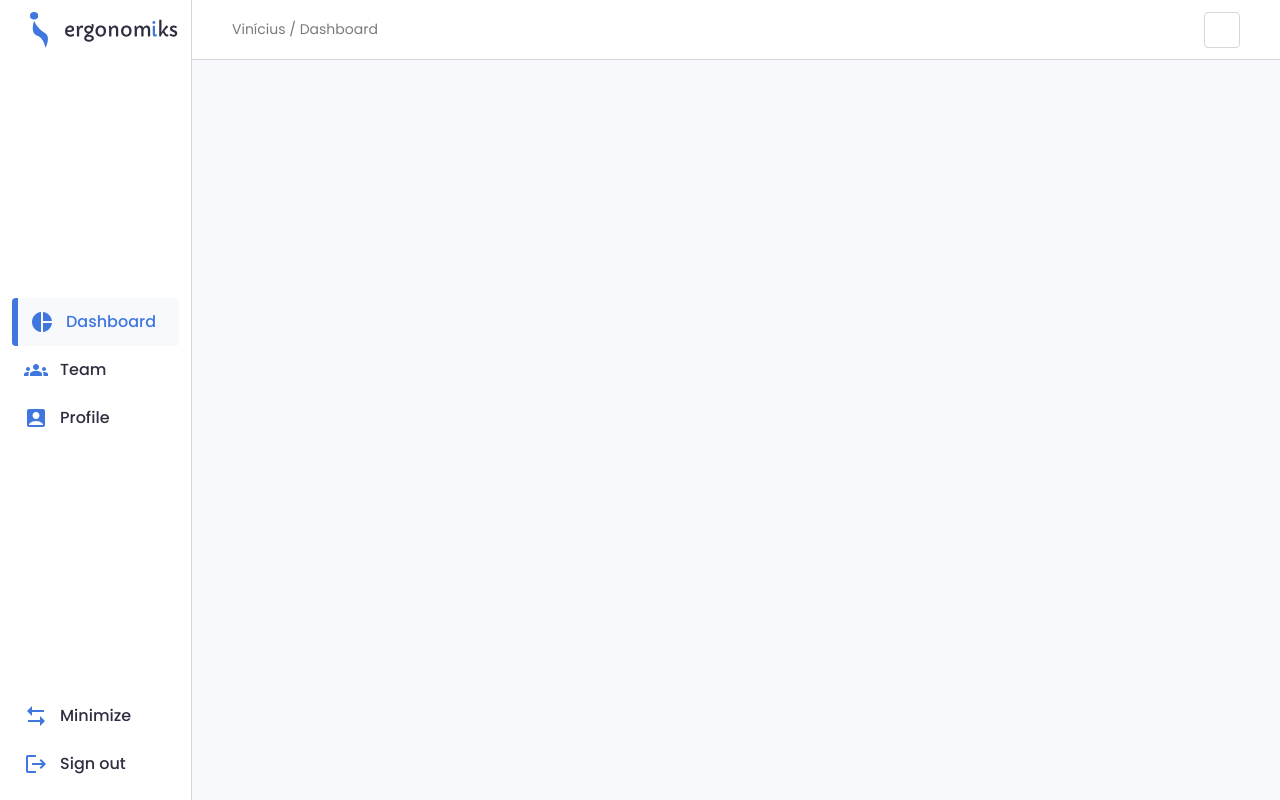
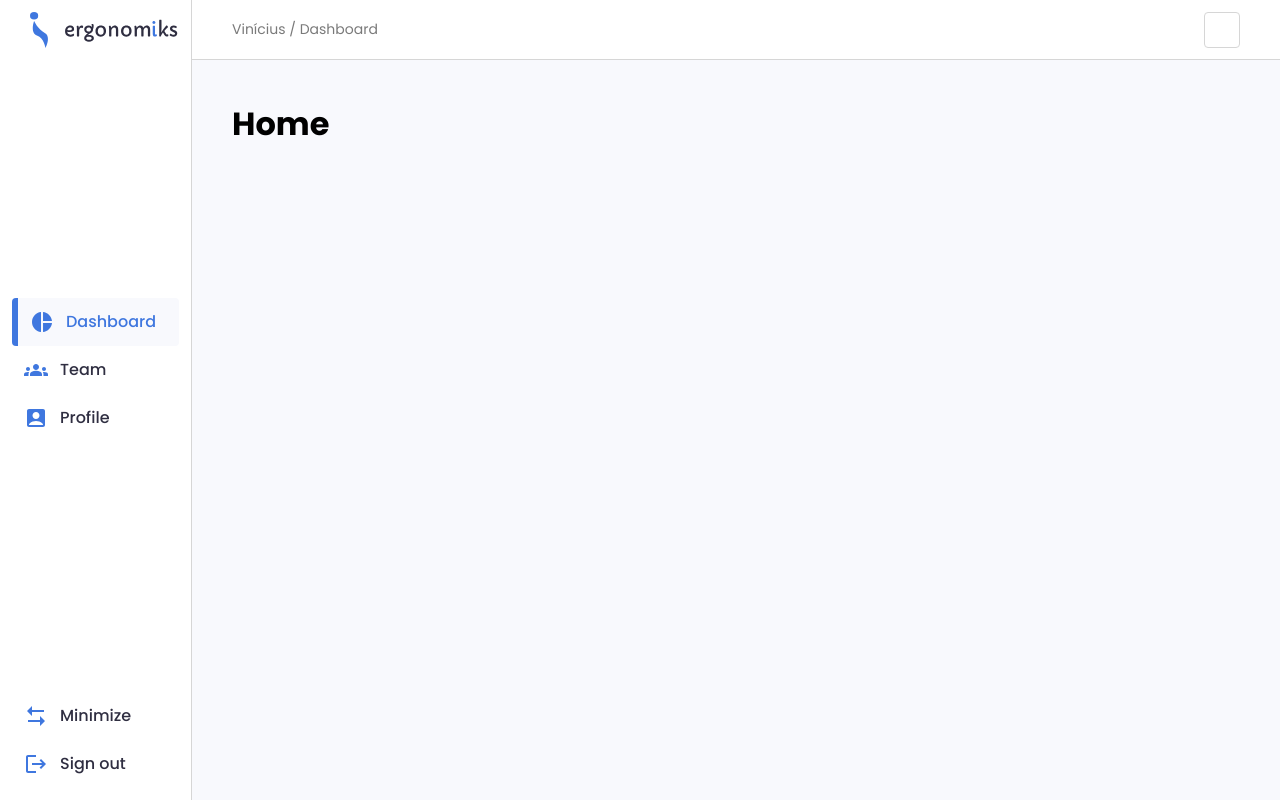
Before and after one commit to vinixiii/ergonomiks-next, a Next.js app: page / in a window 1280 px wide. Built offline with nearby package versions, Linux system fonts and the light colour scheme.

Commit message:
feat: create website page wrapper and hoc

```diff
--- a/pages/index.js
+++ b/pages/index.js
@@ -1,12 +1,11 @@
-import styled from 'styled-components';
-import { Sidebar } from '../src/components/common/Sidebar';
-import { Header } from '../src/components/common/Header';
+import { websitePageHOC } from '../src/components/wrappers/WebsitePage/hoc';
 
-export default function Home() {
+function Home() {
   return (
-    <div style={{ display: 'flex', flex: 1 }}>
-      <Sidebar />
-      <Header />
+    <div style={{ display: 'flex', flex: 1, padding: 40 }}>
+      <h1>Home</h1>
     </div>
   );
 }
+
+export default websitePageHOC(Home);
--- /dev/null
+++ b/src/components/wrappers/WebsitePage/context/index.js
@@ -0,0 +1,3 @@
+import { createContext } from 'react';
+
+export const WebsitePageContext = createContext();
--- /dev/null
+++ b/src/components/wrappers/WebsitePage/hoc/index.jsx
@@ -0,0 +1,19 @@
+import React from 'react';
+import { WebsiteGlobalProvider } from '../provider';
+import WebsitePageWrapper from '..';
+
+export function websitePageHOC(
+  PageComponent,
+  { pageWrapperProps } = { pageWrapperProps: {} }
+) {
+  // Pegas as props do Next e repassa para o PageComponent
+  return (props) => (
+    // Providers gerais da aplicação, como por exemplo o ThemeProvider
+    <WebsiteGlobalProvider>
+      {/* Componente que possui elementos que são comuns em toda a página */}
+      <WebsitePageWrapper {...pageWrapperProps}>
+        <PageComponent {...props} />
+      </WebsitePageWrapper>
+    </WebsiteGlobalProvider>
+  );
+}
--- /dev/null
+++ b/src/components/wrappers/WebsitePage/index.jsx
@@ -0,0 +1,32 @@
+import React from 'react';
+
+import { WebsitePageContext } from './context';
+import { Sidebar } from '../../common/Sidebar';
+import { Header } from '../../common/Header';
+
+export default function WebsitePageWrapper({
+  children,
+  headerProps,
+  sidebarProps,
+}) {
+  return (
+    <WebsitePageContext.Provider>
+      <div style={{ display: 'flex', flex: 1 }}>
+        {sidebarProps.display && <Sidebar />}
+        <div style={{ width: '100%' }}>
+          {headerProps.display && <Header />}
+          {children}
+        </div>
+      </div>
+    </WebsitePageContext.Provider>
+  );
+}
+
+WebsitePageWrapper.defaultProps = {
+  headerProps: {
+    display: true,
+  },
+  sidebarProps: {
+    display: true,
+  },
+};
--- /dev/null
+++ b/src/components/wrappers/WebsitePage/provider/index.jsx
@@ -0,0 +1,13 @@
+import { ThemeProvider } from 'styled-components';
+
+import { theme } from '../../../../theme';
+import { GlobalStyle } from '../../../../theme/global';
+
+export function WebsiteGlobalProvider({ children }) {
+  return (
+    <ThemeProvider theme={theme}>
+      <GlobalStyle />
+      {children}
+    </ThemeProvider>
+  );
+}
```
Also changed, not shown: pages/app/login.js (added, +16 -0 lines).
